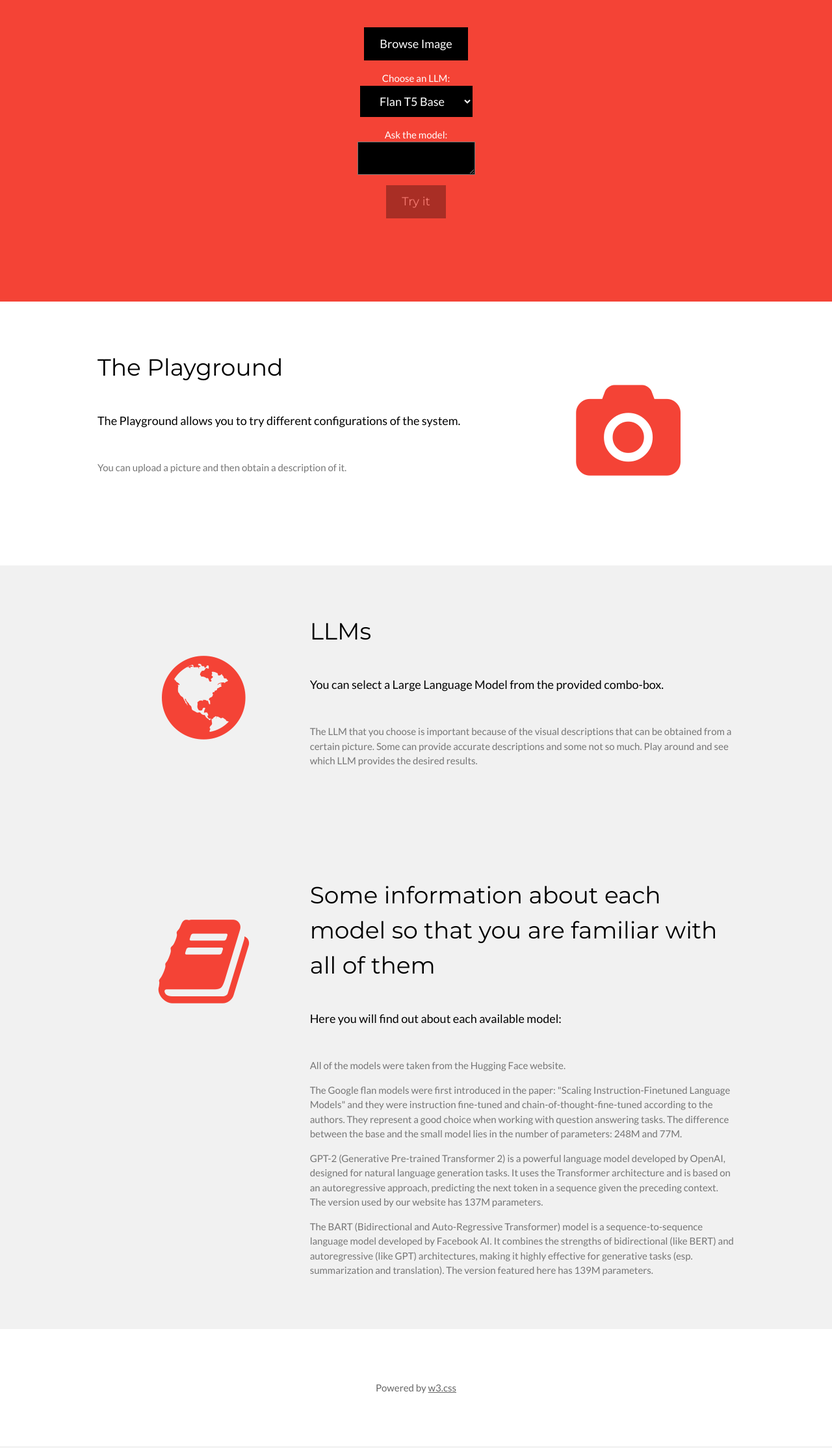
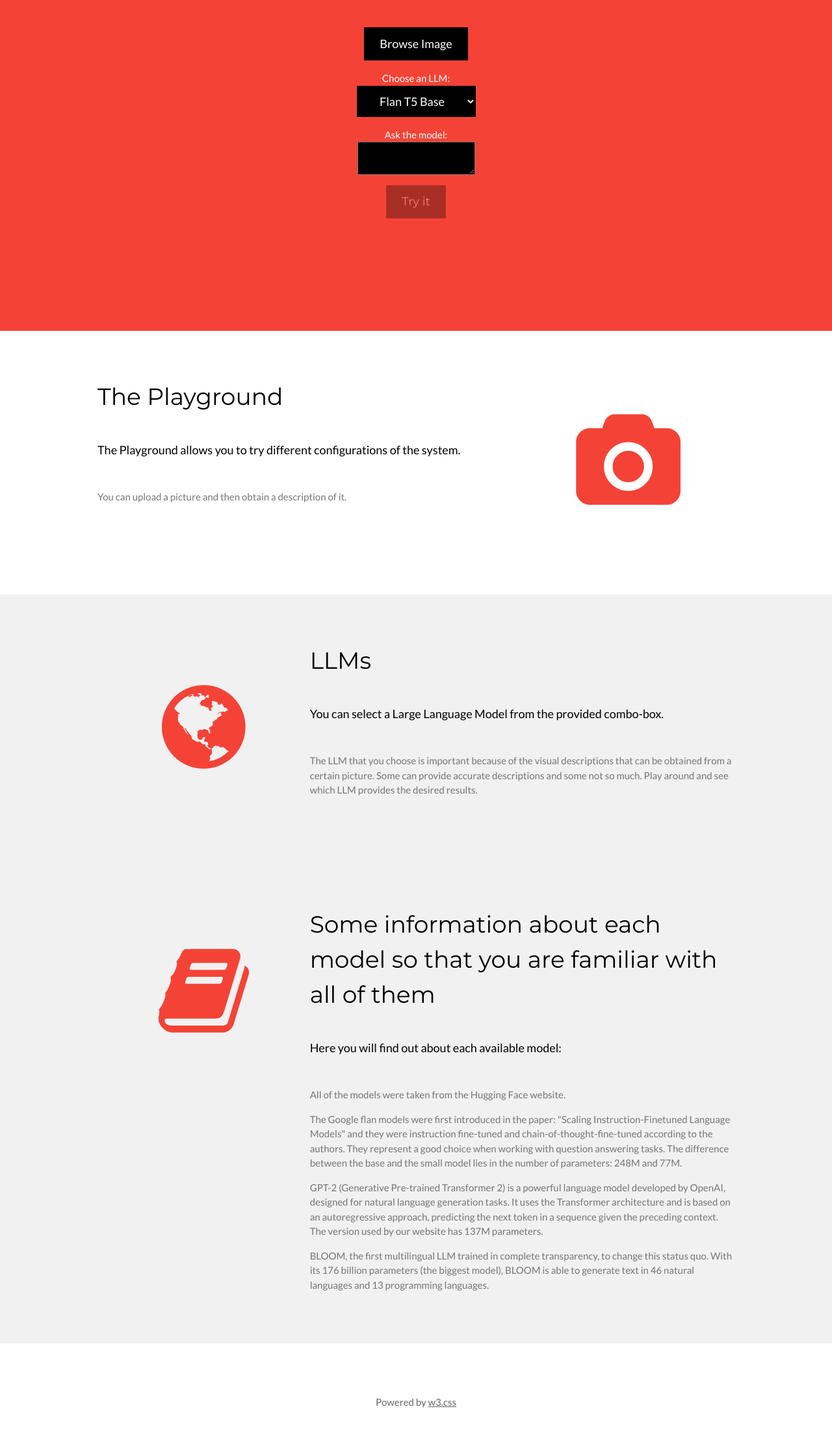
Before and after one commit to Dragos-Grigore/Proiect-Topici-Speciale-Inginerie-Software-, a Django app: page /multimodal/run/ in a window 1280 px wide. Shown: the part 230-2458 px from the top of the page at 65% size. Before the commit the page ends 2374 px from the top, so only its background shows below. Run offline with Django 5.2, Linux system fonts and the light colour scheme.

Commit message:
Uploaded final code

```diff
--- a/tsis/proiect/templates/proiect.html
+++ b/tsis/proiect/templates/proiect.html
@@ -61,7 +69,7 @@
               <option value="Flan T5 Base" selected>Flan T5 Base</option>
                 <option value="Flan T5 Small">Flan T5 Small</option>
                 <option value="GPT-2">GPT-2</option>
-                <option value="BART Base">BART Base</option>
+                <option value="BLOOM-Small">BLOOM-Small</option>
             </select>
           </div>
 
@@ -126,7 +135,7 @@
       <p class="w3-text-grey">All of the models were taken from the Hugging Face website.</p>
       <p class="w3-text-grey">The Google flan models were first introduced in the paper: "Scaling Instruction-Finetuned Language Models" and they were instruction fine-tuned and chain-of-thought-fine-tuned according to the authors. They represent a good choice when working with question answering tasks. The difference between the base and the small model lies in the number of parameters: 248M and 77M.</p>
       <p class="w3-text-grey">GPT-2 (Generative Pre-trained Transformer 2) is a powerful language model developed by OpenAI, designed for natural language generation tasks. It uses the Transformer architecture and is based on an autoregressive approach, predicting the next token in a sequence given the preceding context. The version used by our website has 137M parameters.</p>
-      <p class="w3-text-grey">The BART (Bidirectional and Auto-Regressive Transformer) model is a sequence-to-sequence language model developed by Facebook AI. It combines the strengths of bidirectional (like BERT) and autoregressive (like GPT) architectures, making it highly effective for generative tasks (esp. summarization and translation). The version featured here has 139M parameters.</p>
+      <p class="w3-text-grey">BLOOM, the first multilingual LLM trained in complete transparency, to change this status quo. With its 176 billion parameters (the biggest model), BLOOM is able to generate text in 46 natural languages and 13 programming languages.</p>
     </div>
   </div>
 </div>
--- a/tsis/proiect/views.py
+++ b/tsis/proiect/views.py
@@ -4,7 +4,7 @@
 from lens import Lens, LensProcessor
 from PIL import Image
 import torch
-from transformers import AutoModelForSeq2SeqLM, AutoTokenizer, pipeline
+from transformers import AutoModelForSeq2SeqLM, AutoTokenizer, pipeline, BloomTokenizerFast, BloomForCausalLM
 import re
 def multimodal_page(request):
     return render(request, 'proiect.html')
@@ -17,7 +17,7 @@
 
         answer = analyze_image(image, selected_llm, llm_query)
         cleaned_text = re.sub(r"<.*?>", "", answer).strip()
-    # Capitalize the first letter and ensure proper punctuation
+
         result = cleaned_text[0].upper() + cleaned_text[1:]
         if not result.endswith('.'):
             result += '.'
@@ -37,32 +37,41 @@
         samples = processor([image], [llm_query])
         lens(samples)
 
+    # If you want to run on CPU: just remove 'cuda:0'
+    # For running on GPU: if you are on PC, type: "cuda" instead of "cuda:0". Use "cuda:0" if you are on laptop
+    # For GPT - 2 you can just leave it like it is: device = 0
+
     if selected_llm == "Flan T5 Base":
         tokenizer = AutoTokenizer.from_pretrained("google/flan-t5-base")
         LLM_model = AutoModelForSeq2SeqLM.from_pretrained("google/flan-t5-base")
+        LLM_model = LLM_model.to("cuda:0")
 
-        input_ids = tokenizer(samples["prompts"], return_tensors="pt").input_ids
+        input_ids = tokenizer(samples["prompts"], return_tensors="pt").input_ids.to("cuda:0")
         outputs = LLM_model.generate(input_ids)
         answer = tokenizer.decode(outputs[0])
     elif selected_llm == "Flan T5 Small":
         tokenizer = AutoTokenizer.from_pretrained("google/flan-t5-small", truncation_side='left', padding=True)
         LLM_model = AutoModelForSeq2SeqLM.from_pretrained("google/flan-t5-small")
+        LLM_model = LLM_model.to("cuda:0")
 
-        input_ids = tokenizer(samples["prompts"], return_tensors="pt").input_ids
+        input_ids = tokenizer(samples["prompts"], return_tensors="pt").input_ids.to("cuda:0")
         outputs = LLM_model.generate(input_ids)
         answer = tokenizer.decode(outputs[0])
     elif selected_llm == "GPT-2":
-        generator = pipeline('text-generation', model='gpt2')
+        generator = pipeline('text-generation', model='gpt2', device = 0)
 
         answer = generator(samples["prompts"], max_length=250, num_return_sequences=1)[0][0]['generated_text']
         index = answer.find("Short Answer:") + len("Short Answer:")
         answer = answer[index:].strip()
-    elif selected_llm == "BART Base":
-        tokenizer = AutoTokenizer.from_pretrained("facebook/bart-base", truncation_side='left', padding=True)
-        LLM_model = AutoModelForSeq2SeqLM.from_pretrained("facebook/bart-base")
 
-        input_ids = tokenizer(samples["prompts"], return_tensors="pt").input_ids
+    elif selected_llm == "BLOOM-Small":
+        tokenizer = BloomTokenizerFast.from_pretrained("bigscience/bloom-560m")
+        LLM_model = BloomForCausalLM.from_pretrained("bigscience/bloom-560m")
+        LLM_model = LLM_model.to("cuda:0")
+
+        input_ids = tokenizer(samples["prompts"], return_tensors="pt").input_ids.to("cuda:0")
         outputs = LLM_model.generate(input_ids)
-        answer = tokenizer.decode(outputs[0])
-
+        answer = tokenizer.decode(outputs[0], skip_special_tokens = True)
+        index = answer.find("Short Answer:") + len("Short Answer:")
+        answer = answer[index:].strip()
     return answer
```
Also changed, not shown: other parts of tsis/proiect/templates/proiect.html (+18 -9 lines).
